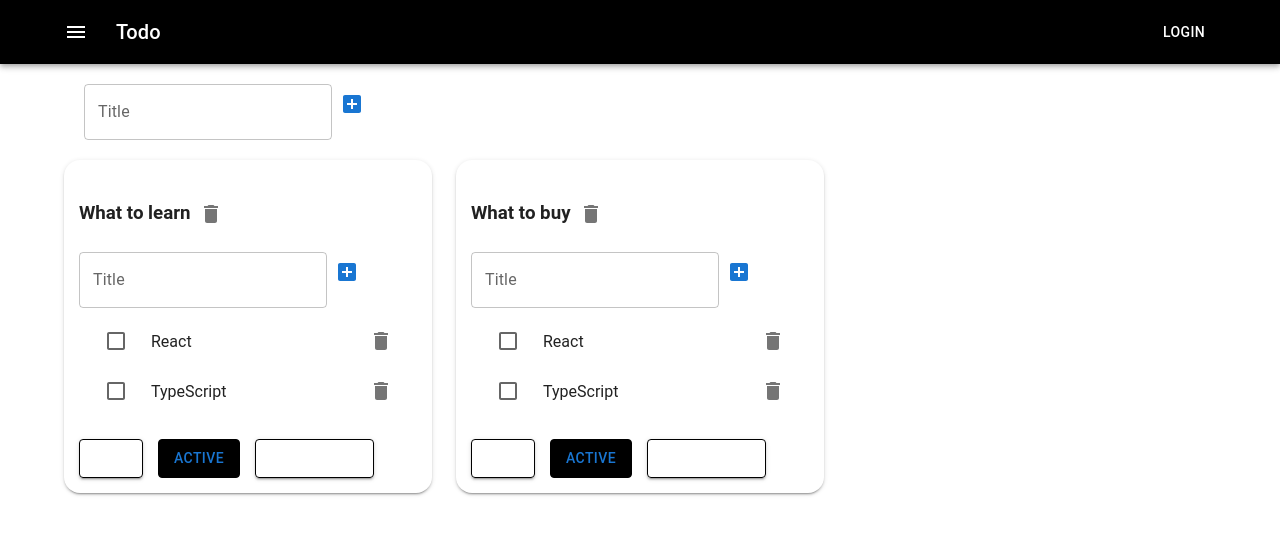
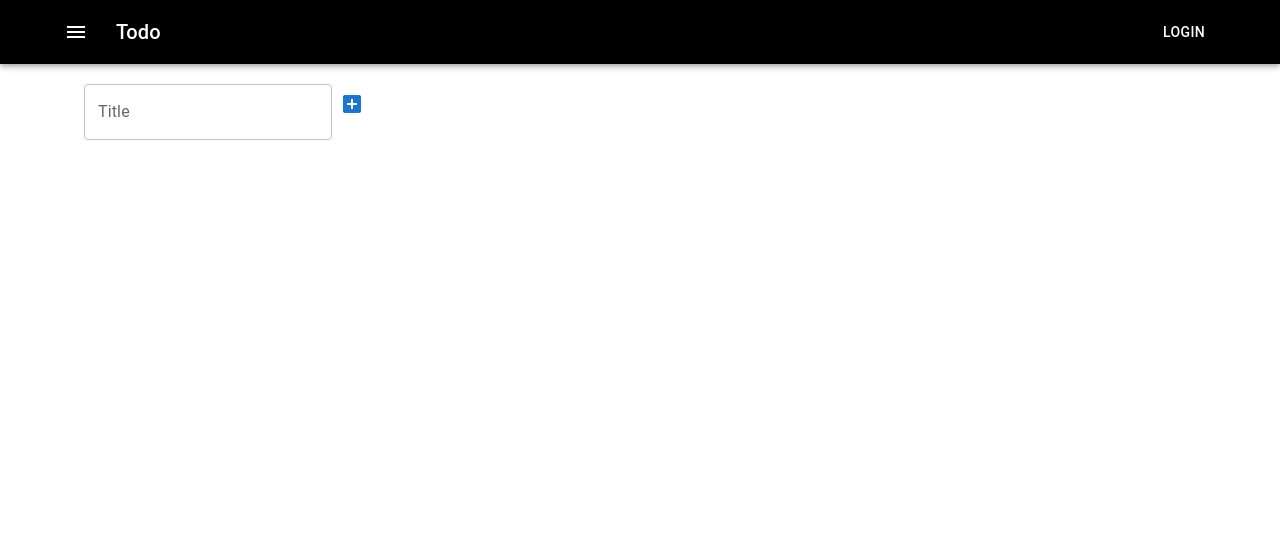
Before and after one commit to RudakovIlya/todo-list-ts, a React (Create React App) app: page / in a window 1280 px wide. Shown: the top 534 px of the page. Built offline with nearby package versions, Linux system fonts and the light colour scheme.

Commit message:
feat: wrapped callbacks in a hook useCallback

```diff
--- a/src/components/AddItemForm.tsx
+++ b/src/components/AddItemForm.tsx
@@ -8,6 +8,7 @@ type AddItemFormPropsType = {
 }
 
 const AddItemForm: FC<AddItemFormPropsType> = memo(({addItem}) => {
+
     const [error, setError] = useState<boolean>(false);
     const [titleTask, setTitle] = useState<string>('');
 
--- a/src/components/TodoList.tsx
+++ b/src/components/TodoList.tsx
@@ -1,18 +1,15 @@
-import React, {ChangeEvent, FC, memo} from 'react';
+import React, {FC, memo, useCallback, useMemo} from 'react';
 import AddItemForm from "./AddItemForm";
 import EditableSpan from "./EditableSpan";
 import Button from "@mui/material/Button";
 import Delete from "@mui/icons-material/Delete";
 import IconButton from "@mui/material/IconButton";
-import Checkbox from '@mui/material/Checkbox'
-import ListItem from '@mui/material/ListItem'
-import ListItemButton from '@mui/material/ListItemButton'
-import ListItemIcon from '@mui/material/ListItemIcon'
 import List from "@mui/material/List";
 import {TaskType} from "../state/tasksReducer";
 import {FilterValuesType} from "../state/todoListReducer";
 import {useAppSelector} from "../state/hooks/hooks";
 import {filteredTaskSelector} from "../state/selectors/tasksSelector";
+import {Task} from "./Task";
 
 type TodoListPropsType = {
     todoListID: string
@@ -44,54 +41,26 @@ const TodoList: FC<TodoListPropsType> = memo((props) => {
 
     const tasks = useAppSelector((state) => filteredTaskSelector(state.tasks[todoListID], filter))
 
-    const onClickHandlerCreator = (filter: FilterValuesType) => () => changeTodoListFilter(todoListID, filter);
+    const onClickHandlerCreator = useCallback((filter: FilterValuesType) => () => changeTodoListFilter(todoListID, filter), [changeTodoListFilter, todoListID]);
 
-    const tasksElements = tasks.map((task: TaskType) => {
+    const tasksElements = useMemo(() => tasks.map((task: TaskType) => {
+        return (
+            <Task key={task.id} task={task} changTaskTitle={changTaskTitle} changeTaskStatus={changeTaskStatus}
+                  todoListID={todoListID} removeTask={removeTask}/>
+        )
+    }), [changeTaskStatus, changTaskTitle, removeTask, tasks, todoListID])
 
-        const removeTaskCallback = () => removeTask(todoListID, task.id)
+    const removeTodoListCallback = useCallback(() => {
+        removeTodoList(todoListID)
+    }, [removeTodoList, todoListID])
 
-        const changeTaskStatusCallback = (event: ChangeEvent<HTMLInputElement>) => changeTaskStatus(todoListID, task.id, event.currentTarget.checked)
+    const addTaskCallback = useCallback((title: string) => {
+        addTask(todoListID, title)
+    }, [addTask, todoListID])
 
-        const changeTitle = (title: string) => {
-            changTaskTitle(todoListID, task.id, title)
-        }
-
-        return (
-            <ListItem
-                key={task.id}
-                secondaryAction={
-                    <IconButton onClick={removeTaskCallback} aria-label="delete">
-                        <Delete/>
-                    </IconButton>
-                }
-                disablePadding
-            >
-                <ListItemButton dense>
-                    <ListItemIcon>
-                        <Checkbox
-                            disableRipple
-                            color="primary"
-                            checked={task.isDone}
-                            onChange={changeTaskStatusCallback}
-                        />
-                    </ListItemIcon>
-                    <EditableSpan title={task.title} changeTitle={changeTitle}/>
-                </ListItemButton>
-            </ListItem>
-        )
-    })
-
-    const removeTodoListCallback = () => {
-        removeTodoList(todoListID)
-    }
-
-    const addTaskCallback = (title: string) => {
-        addTask(todoListID, title)
-    }
-
-    const changeTodoListTitle = (title: string) => {
+    const changeTodoListTitle = useCallback((title: string) => {
         editTodoListTitle(todoListID, title)
-    }
+    }, [editTodoListTitle, todoListID])
 
     return (
         <div>
--- a/src/index.tsx
+++ b/src/index.tsx
@@ -9,9 +9,9 @@ const root = ReactDOM.createRoot(
     document.getElementById('root') as HTMLElement
 );
 root.render(
-    <React.StrictMode>
+
         <Provider store={store}>
             <App/>
         </Provider>
-    </React.StrictMode>
+
 );
--- a/src/state/tasksReducer.ts
+++ b/src/state/tasksReducer.ts
@@ -1,4 +1,4 @@
-import {addTodoListAC, removeTodoListAC, todoListID1, todoListID2} from "./todoListReducer";
+import {addTodoListAC, removeTodoListAC} from "./todoListReducer";
 import {v1} from "uuid";
 
 export type TaskType = {
@@ -10,38 +10,7 @@ export type TasksType = {
     [key: string]: TaskType[]
 }
 
-const initialState: TasksType = {
-    [todoListID1]: [
-        {
-            id: v1(), title: 'HTML & CSS', isDone: true,
-        },
-        {
-            id: v1(), title: 'JS', isDone: true,
-        },
-        {
-            id: v1(), title: 'React', isDone: false,
-        },
-        {
-            id: v1(), title: 'TypeScript', isDone: false,
-        },
-    ],
-    [todoListID2]: [
-        {
-            id: v1(), title: 'HTML & CSS', isDone: true,
-        },
-        {
-            id: v1(), title: 'JS', isDone: true,
-        },
-        {
-            id: v1(), title: 'React', isDone: false,
-        },
-        {
-            id: v1(), title: 'TypeScript', isDone: false,
-        },
-    ],
-}
-
-export const tasksReducer = (state: TasksType = initialState, action: AllActionsType): TasksType => {
+export const tasksReducer = (state: TasksType = {}, action: AllActionsType): TasksType => {
     switch (action.type) {
         case 'REMOVE-TASK':
             return {
--- a/src/state/todoListReducer.ts
+++ b/src/state/todoListReducer.ts
@@ -8,15 +8,7 @@ export type TodoListsType = {
     filter: FilterValuesType
 }
 
-export const todoListID1 = v1();
-export const todoListID2 = v1();
-
-const initialState: TodoListsType[] = [
-    {id: todoListID1, title: 'What to learn', filter: 'active'},
-    {id: todoListID2, title: 'What to buy', filter: 'active'},
-]
-
-export const todoListReducer = (state: TodoListsType[] = initialState, action: AllActionsType): TodoListsType[] => {
+export const todoListReducer = (state: TodoListsType[] = [], action: AllActionsType): TodoListsType[] => {
     switch (action.type) {
         case 'REMOVE-TODOLIST':
             return state.filter(stateItem => stateItem.id !== action.payload.todoListID)
```
